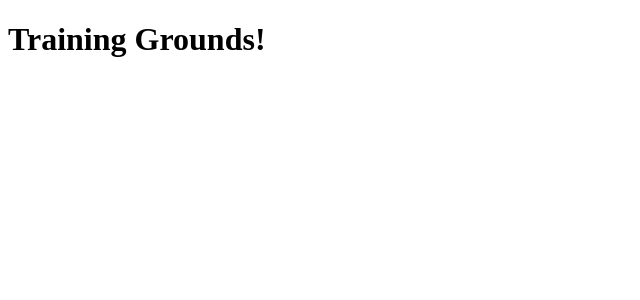
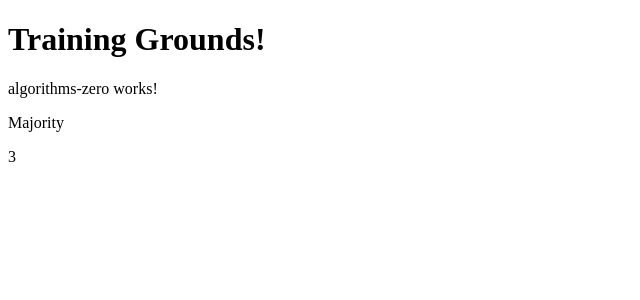
Before and after one commit to firzen92/daily-ng, an Angular app in the folder ng-ground/: page /algorithms_zero in a window 1280 px wide. Before the commit this address led to /. Shown: the top 300 px of the page, without its empty margins (0-640 px from the left). Built offline with nearby package versions, Linux system fonts and the light colour scheme.

Commit message:
majority Count
majority count

```diff
--- a/ng-ground/src/app/app-routing.module.ts
+++ b/ng-ground/src/app/app-routing.module.ts
@@ -1,10 +1,12 @@
 import { NgModule } from '@angular/core';
 import { Routes, RouterModule } from '@angular/router';
+import { AlgorithmsZeroComponent } from './components/algorithms-zero/algorithms-zero.component';
 import { AlgorithmsComponent } from './components/algorithms/algorithms.component';
 
 
 const routes: Routes = [
-  { path: 'algorithms', component: AlgorithmsComponent}
+  { path: 'algorithms', component: AlgorithmsComponent},
+  { path: 'algorithms_zero', component: AlgorithmsZeroComponent},
 ];
 
 @NgModule({
--- a/ng-ground/src/app/app.module.ts
+++ b/ng-ground/src/app/app.module.ts
@@ -4,11 +4,13 @@ import { NgModule } from '@angular/core';
 import { AppRoutingModule } from './app-routing.module';
 import { AppComponent } from './app.component';
 import { AlgorithmsComponent } from './components/algorithms/algorithms.component';
+import { AlgorithmsZeroComponent } from './components/algorithms-zero/algorithms-zero.component';
 
 @NgModule({
   declarations: [
     AppComponent,
-    AlgorithmsComponent
+    AlgorithmsComponent,
+    AlgorithmsZeroComponent
   ],
   imports: [
     BrowserModule,
--- /dev/null
+++ b/ng-ground/src/app/components/algorithms-zero/algorithms-zero.component.html
@@ -0,0 +1,7 @@
+<p>algorithms-zero works!</p>
+<p>
+  Majority
+</p>
+<p>
+  {{majorityElement}}
+</p>
--- /dev/null
+++ b/ng-ground/src/app/components/algorithms-zero/algorithms-zero.component.ts
@@ -0,0 +1,44 @@
+import { Component, OnInit } from "@angular/core";
+
+@Component({
+  selector: "app-algorithms-zero",
+  templateUrl: "./algorithms-zero.component.html",
+  styleUrls: ["./algorithms-zero.component.scss"],
+})
+export class AlgorithmsZeroComponent implements OnInit {
+  arrayElements = [3, 3, 3, 4, 5];
+  majorityElement: number;
+
+  constructor() {}
+
+  ngOnInit(): void {
+    this.majorityElement = this.getMajElement(
+      this.arrayElements,
+      this.arrayElements.length
+    );
+  }
+
+  getMajElement(arr, n: number) {
+    arr = arr.sort((a, b) => a - b);
+    let max_count: number = 0,
+      max_ele = -1,
+      temp = arr[0],
+      count = 1;
+    for (let i = 1; i < arr.length; i++) {
+      if (arr[i] == temp) {
+        count++;
+      } else {
+        count = 0;
+        temp = arr[i];
+      }
+      if (count > max_count) {
+        max_count = count;
+        if (max_count > n / 2) {
+          max_ele = arr[i];
+          break;
+        }
+      }
+    }
+    return max_ele;
+  }
+}
--- a/ng-ground/src/app/components/algorithms/algorithms.component.ts
+++ b/ng-ground/src/app/components/algorithms/algorithms.component.ts
@@ -39,8 +39,6 @@ export class AlgorithmsComponent implements OnInit {
     add(newArr, n);
     return newArr[0] == 0?newArr.slice(1):newArr;
   }
-
-
 
   rotateArray(arr, d) {
     arr.push(...arr.splice(0, d));
```
Also changed, not shown: ng-ground/src/app/components/algorithms-zero/algorithms-zero.component.scss (added).
